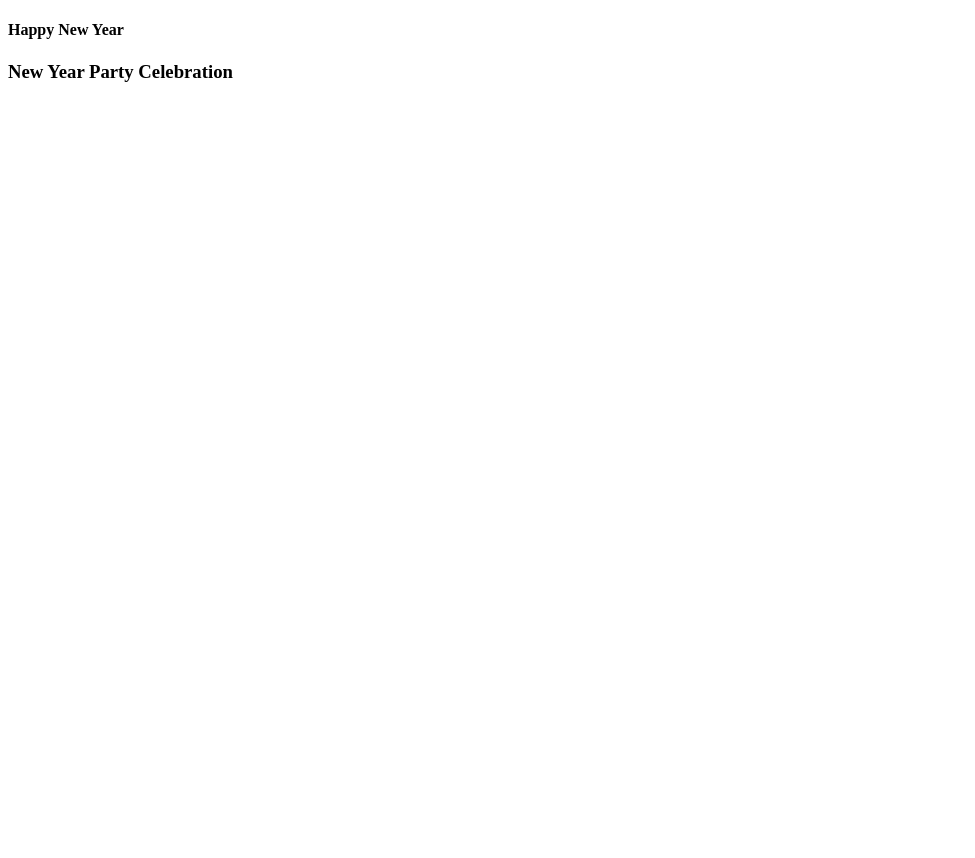
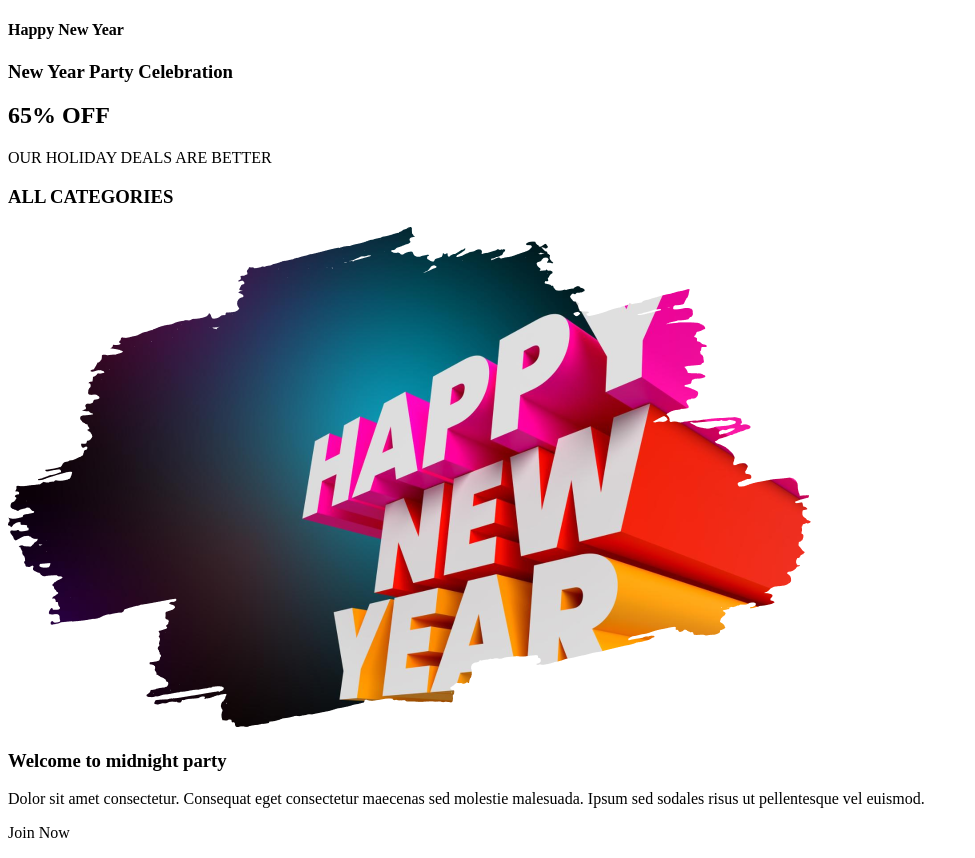
Before and after one commit to mhmitas/B9A1-New-Year-New-Mission-mitas, a plain HTML site: page index.html in a window 1280 px wide. Shown: the whole page, without its empty margins (0-975 px from the left). Before the commit the page ends 800 px from the top, so only its background shows below. Drawn offline with Linux system fonts and the light colour scheme.

Commit message:
header parts writing done

```diff
--- a/index.html
+++ b/index.html
@@ -1,10 +1,12 @@
 <!DOCTYPE html>
 <html lang="en">
+
 <head>
     <meta charset="UTF-8">
     <meta name="viewport" content="width=device-width, initial-scale=1.0">
     <title>B9A1-New-Year-New-Mission</title>
 </head>
+
 <body>
     <header class="banners">
         <div class="newyear-banners">
@@ -13,10 +15,19 @@
                 <h3>New Year Party Celebration</h3>
             </div>
             <div class="holiday-deals">
-
+                <div class="holiday-deals-heading">
+                    <h2>65% OFF</h2>
+                    <p>OUR HOLIDAY DEALS ARE BETTER</p>
+                    <h3>ALL CATEGORIES</h3>
+                </div>
+                <div class="newyear-img">
+                    <img src="resources/New Year Photo.png" alt="">
+                </div>
             </div>
             <div class="midnight-party">
-
+                <h3>Welcome to midnight party</h3>
+                <p>Dolor sit amet consectetur. Consequat eget consectetur maecenas sed molestie malesuada. Ipsum sed sodales risus ut pellentesque vel euismod.</p>
+                <p class="join">Join Now</p>
             </div>
         </div>
     </header>
@@ -27,4 +38,5 @@
 
     </footer>
 </body>
+
 </html>
```
